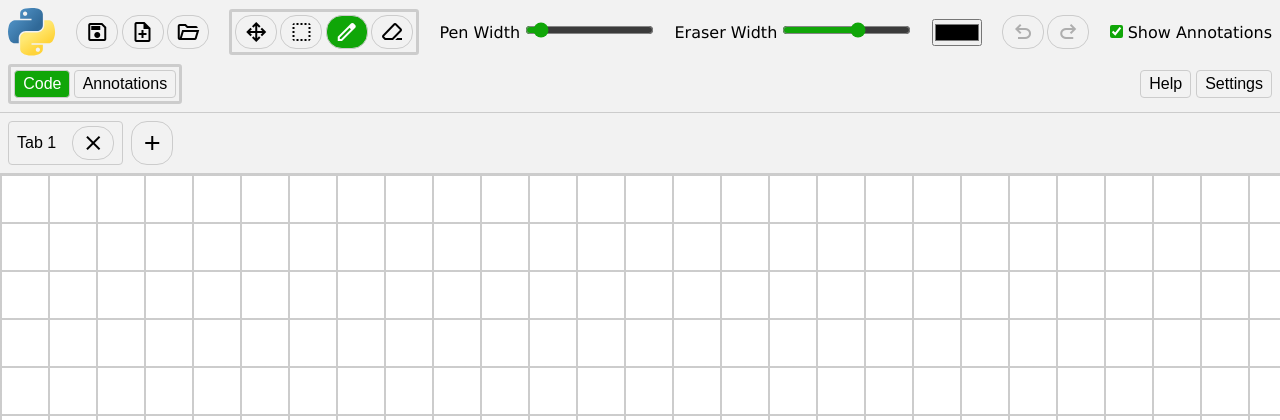
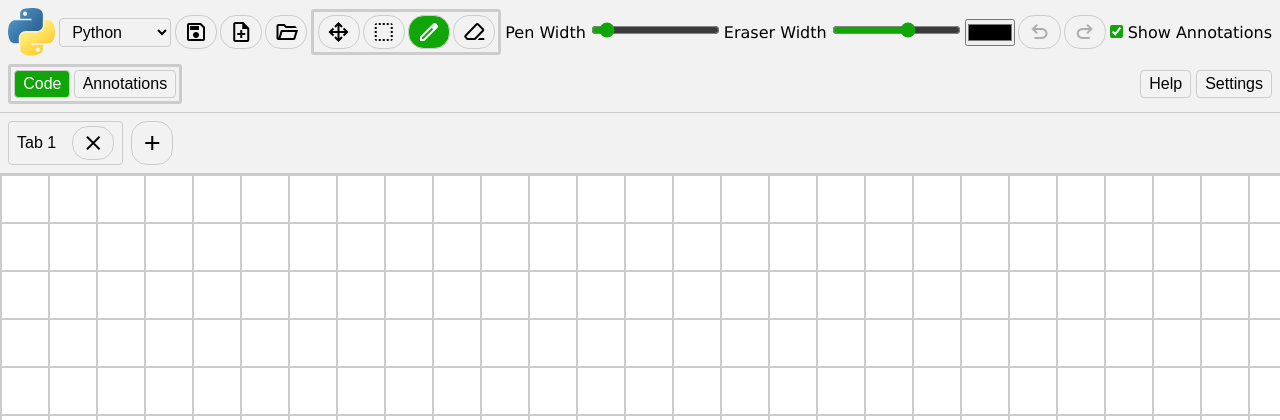
Before and after one commit to A-Team-Name/Enscribe, a Django app: page / in a window 1280 px wide. Shown: the top 420 px of the page. Run offline with Django 5.2, Linux system fonts and the light colour scheme; the visitor is signed in with stand-in values (Sample User, id 1); parts of the project's set-up code (start-up, migrations or seed data) failed here and were passed over.

Commit message:
main_app.html: Language dropdown on toolbar
This is an essential feature that the user should have quick access
to. The new placement is also more in line with my original design.

```diff
--- a/backend/templates/main_app.html
+++ b/backend/templates/main_app.html
@@ -7,7 +7,15 @@
   </head>
   <body>
     <header class="spaced-bar tool-bar">
-      <img id="language-logo" width="48px" height="48px" alt="APL Logo" src="https://raw.githubusercontent.com/abrudz/logos/refs/heads/main/apl/green.svg"/>
+      <div class="spaced-bar">
+        <img id="language-logo" width="48px" height="48px" alt="APL Logo" src="https://raw.githubusercontent.com/abrudz/logos/refs/heads/main/apl/green.svg"/>
+        <select id="default-language" name="default-language" title="Default Language">
+          <option value="python3">Python</option>
+          <option value="dyalog_apl">APL</option>
+          <option value="lambda-calculus">λ Calculus</option>
+        </select>
+      </div>
+
       <div class="spaced-bar">
         <button class="material-symbols-outlined" title="Save Notebook" id="save">
           save
@@ -85,14 +93,6 @@
         <select name="touch-action">
           <option value="pan">Pan</option>
           <option value="auto">Auto (match pen and mouse)</option>
-        </select>
-      </div>
-      <div>
-        <label>Default Language</label>
-        <select id="default-language" name="default-language">
-          <option value="python3">Python</option>
-          <option value="dyalog_apl">APL</option>
-          <option value="lambda-calculus">λ Calculus</option>
         </select>
       </div>
       <div>
```
